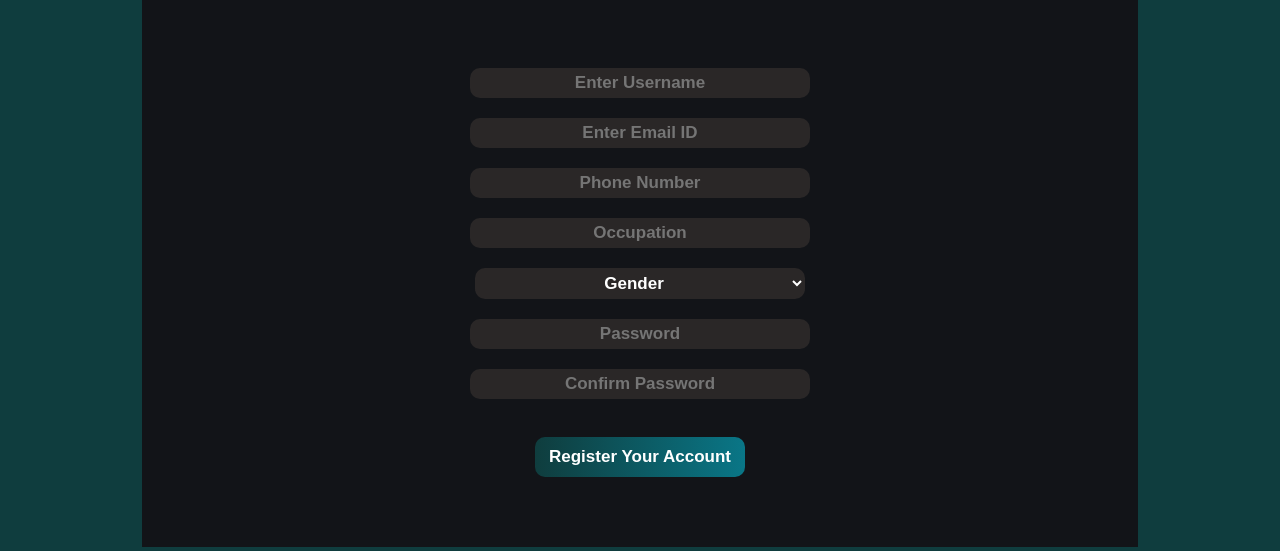
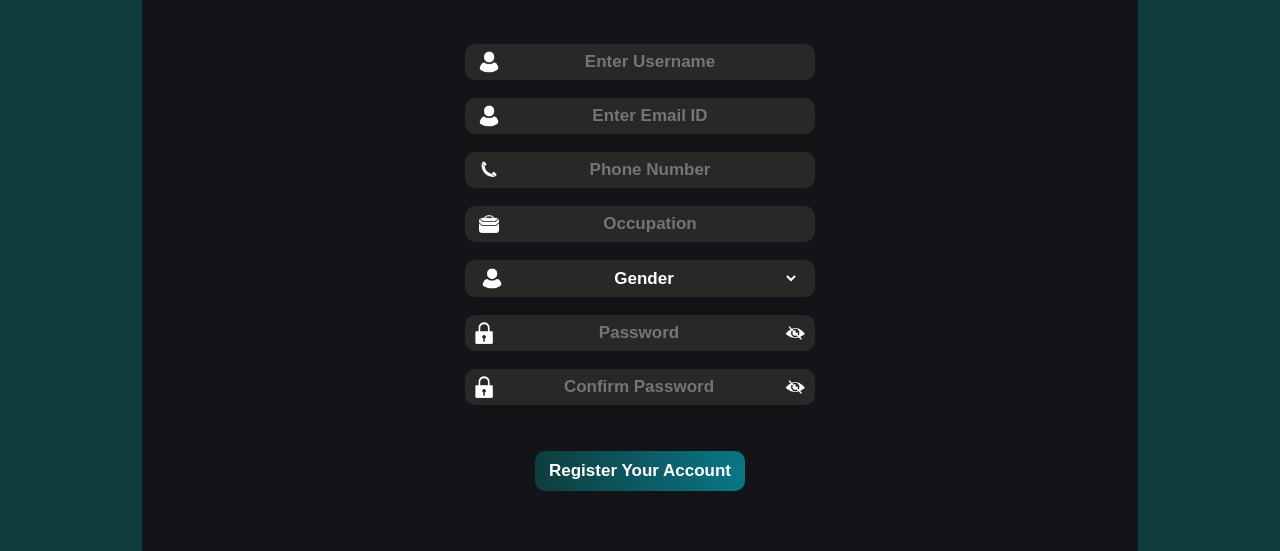
Before and after one commit to ShubhamJoshii/PortfolioMERN, a React (Create React App) app in the folder client/: page /register in a window 1280 px wide. Shown: the part 218-769 px from the top of the page. Built offline with nearby package versions, Linux system fonts and the light colour scheme; no server answers.

Commit message:
register login Css Upgrade

```diff
--- a/client/src/HeaderTop.jsx
+++ b/client/src/HeaderTop.jsx
@@ -15,6 +15,7 @@ const HeaderTop = () => {
     setShow(!show)
   }
   const logoutBtn = async () => {
+
     const res = await fetch("/logout", {
       method: "GET",
       headers: {
@@ -24,6 +25,7 @@ const HeaderTop = () => {
       credentials: "include",
     }).then(() => {
       navigate("/");
+      window.location.reload(false);
     })
     .catch((err) => {
       console.log(err);
@@ -106,7 +108,7 @@ const HeaderTop = () => {
       <div className="userDP">
           {userName}
           <div className="loginRegister">
-            <h3 onClick={signinOUT}>{show == true ? "Sign in" : "Logout"}</h3>
+            <h3 onClick={signinOUT}>{show === true ? "Sign in" : "Logout"}</h3>
             <h3 onClick={()=>navigate("/register")}>Register</h3>
           </div>
         </div>
--- a/client/src/Login/Login.jsx
+++ b/client/src/Login/Login.jsx
@@ -3,38 +3,59 @@ import { useNavigate } from "react-router-dom";
 import appleLogo from "../Images/AppleLogo.png";
 import Facebook from "../Images/FacebookWhite.png";
 import Google from "../Images/googleLogo.png";
+import userLogo from "../Images/userLogo.png";
+import lockLogo from "../Images/lockLogo.png";
+import eyeOpen from "../Images/eyeOpen.png";
+import eyeClose from "../Images/eyeClose.png";
+
 import "./Login.css";
 
 function Login() {
-    const [loginData,setLoginData] = useState({})
-    let navigate = useNavigate();
-    const handleInput = (e)=>{
+  const [loginData, setLoginData] = useState({});
+  let navigate = useNavigate();
+  const handleInput = (e) => {
+    const name = e.target.name;
+    const value = e.target.value;
+    setLoginData({ ...loginData, [name]: value });
+  };
+  const handleInputData = async (e) => {
+    e.preventDefault();
+    // console.log(loginData)
+    const { email, password } = loginData;
+    try {
+      const res = await fetch("/login", {
+        method: "POST",
+        headers: {
+          "Content-Type": "application/json",
+        },
+        body: JSON.stringify({ email, password }),
+      });
+      const Data = await res.json();
+      alert(Data.message);
+      if (Data.message === "User Login") {
+        navigate("/");
+        window.location.reload(false);
+      }
+    } catch (err) {
+      alert("User Not Registered");
+      navigate("/register");
+      console.log(err);
+    }
+  };
 
-        const name = e.target.name;
-        const value = e.target.value;
-        setLoginData({...loginData,[name]:value})
+  const passwordShow = ()=>{
+    let a = document.getElementsByClassName("password")[0];
+    let b = document.getElementById("passwordShow");
+    if(a.type === "password"){
+      a.type="text";
+      b.src=eyeOpen;
     }
-    const handleInputData = async(e)=>{
-        e.preventDefault()
-        // console.log(loginData)
-        const{email,password} = loginData;
-        try{
-            const res = await fetch("/login",{
-                method:"POST",
-                headers:{
-                    "Content-Type":"application/json"
-                },
-                body:JSON.stringify({email,password})
-            })
-            const Data = await res.json()
-            alert(Data.message)
-            navigate("/")
-          } catch(err){
-            alert("User Not Registered")
-            navigate("/register")
-            console.log(err)
-        }
+    else{
+      a.type="password";
+      b.src=eyeClose;
     }
+  }
+
   return (
     <div className="LoginContainer">
       <div className="login">
@@ -47,11 +68,42 @@ function Login() {
         <div className="loginForm">
           <form action="" method="POST">
             <h1>Login Details</h1>
-            <input type="text" placeholder="Enter Email ID" name="email" id="loginInput" onChange={handleInput} />
+            <div className="loginInput_Div">
+              <img src={userLogo} width="20px" alt="" />
+              <input
+                type="text"
+                placeholder="Enter Email ID"
+                name="email"
+                id="loginInput"
+                onChange={handleInput}
+              />
+            </div>
             <br />
-            <input type="text" placeholder="Enter Password" name="password" id="loginInput" onChange={handleInput} />
-            <br />
-            <input type="submit" value="Sign in Your Account" id="submitBTN" onClick={handleInputData}/>
+            <div className="loginInput_Div">
+              <img src={lockLogo} width="18px" alt="" />
+              <input
+                type="password"
+                placeholder="Enter Password"
+                name="password"
+                id="loginInput"
+                className="password"
+                onChange={handleInput}
+              />
+              <img
+                src={eyeClose}
+                alt=""
+                width="20px"
+                onClick={passwordShow}
+                id="passwordShow"
+              />
+              <br />
+            </div>
+            <input
+              type="submit"
+              value="Sign in Your Account"
+              id="submitBTN"
+              onClick={handleInputData}
+            />
           </form>
           <div className="loginType">
             <div className="loginTypeDiv">
--- a/client/src/Register/Register.css
+++ b/client/src/Register/Register.css
@@ -24,9 +24,9 @@
     display: flex;
     justify-content: center;
     width: 70vw;
-    /* height: 230px; */
     margin-top: 10px;
     margin-bottom: 10px;
+    /* height: 230px; */
 }
 
 .Register #submitBTN{
@@ -51,19 +51,28 @@
 .RegisterForm form{
     width: 660px;
     margin-top: 50px;
+    display: flex;
+    flex-direction: column;
+    align-items: center;
 }
 
+.registerInputDiv{
+    border-radius: 10px;
+    display: flex;
+    align-items: center;
+    justify-content: center;
+    width: 330px;
+    background: rgb(42, 39, 39);
+    padding: 5px 10px;
+}
 .RegisterForm #RegisterInput{
-    border-radius: 10px;
     text-align: center;
     font-weight: 700;
-    width: 330px;
-    /* width: 50%; */
-    padding: 5px;
+    width: 90%;
+    padding: 3px;
     font-size: 17px;
     color: white;
-    margin: 10px 0px;
-    background: rgb(42, 39, 39);
+    background: none;
     outline: none;
     border: none;
 }
--- a/client/src/Register/Register.jsx
+++ b/client/src/Register/Register.jsx
@@ -1,34 +1,99 @@
 import React, { useState } from "react";
-// import appleLogo from "../Images/AppleLogo.png";
-// import Facebook from "../Images/FacebookWhite.png";
-// import Google from "../Images/googleLogo.png";
+import { useNavigate } from "react-router-dom";
+import userLogo from "../Images/userLogo.png";
+import lockLogo from "../Images/lockLogo.png";
+import eyeOpen from "../Images/eyeOpen.png";
+import eyeClose from "../Images/eyeClose.png";
+import phone from "../Images/ContactPhone.png";
+import workLogo from "../Images/WorkLogo.png";
 import "./Register.css";
 function Register() {
-    const [RegisterData,setRegisterData] = useState({})
-    const handleInput = (e)=>{
-        const name = e.target.name;
-        const value = e.target.value;
-        setRegisterData({...RegisterData,[name]:value})
+  const [RegisterData, setRegisterData] = useState({});
+  let navigate = useNavigate();
+  const handleInput = (e) => {
+    const name = e.target.name;
+    const value = e.target.value;
+    setRegisterData({ ...RegisterData, [name]: value });
+  };
+  const handleInputData = async (e) => {
+    e.preventDefault();
+    const { name, email, phone, occupation, gender, password, Cpassword } =
+      RegisterData;
+    // console.log(name,email,phone,occupation,gender,password,Cpassword)
+    if (
+      password !== Cpassword ||
+      password.length <= 8 ||
+      Cpassword.length <= 8
+    ) {
+      alert("Password and Confirm should be same or greater than 8");
+      document.getElementsByClassName(
+        "RegisterInput"
+      )[5].style.backgroundColor = "red";
+      document.getElementsByClassName(
+        "RegisterInput"
+      )[6].style.backgroundColor = "red";
+    } else {
+      document.getElementsByClassName(
+        "RegisterInput"
+      )[5].style.backgroundColor = "rgb(42, 39, 39)";
+      document.getElementsByClassName(
+        "RegisterInput"
+      )[6].style.backgroundColor = "rgb(42, 39, 39)";
+      try {
+        const res = await fetch("/register", {
+          method: "POST",
+          headers: {
+            "Content-Type": "application/json",
+          },
+          body: JSON.stringify({
+            name,
+            email,
+            phone,
+            occupation,
+            gender,
+            password,
+            Cpassword,
+          }),
+        });
+        const Data = await res.json();
+        // console.log(Data);
+        alert(Data.message);
+        if (Data.message === "User Registered") {
+          navigate("/login");
+        } else if (Data.message === "User Already Registered") {
+          document.getElementsByClassName(
+            "RegisterInput"
+          )[1].style.backgroundColor = "red";
+        }
+      } catch (err) {
+        console.log(err);
+      }
     }
-    const handleInputData = async(e)=>{
-        e.preventDefault();
-        const{name,email,phone,occupation,gender,password,Cpassword} = RegisterData;
-        // console.log(name,email,phone,occupation,gender,password,Cpassword)
-        try{
-            const res = await fetch("/register",{
-                method:"POST",
-                headers:{
-                    "Content-Type":"application/json"
-                },
-                body:JSON.stringify({name,email,phone,occupation,gender,password,Cpassword})
-            })
-            const Data = await res.json()
-            console.log(Data)
-            alert(Data.message)
-        } catch(err){
-            console.log(err)
-        }
+  };
+  const ConfirmpasswordShow = () => {
+    let a = document.getElementsByClassName("RegisterInput")[6];
+    let b = document.getElementById("ConfirmpasswordShow");
+    if (a.type === "password") {
+      a.type = "text";
+      b.src = eyeOpen;
+    } else {
+      a.type = "password";
+      b.src = eyeClose;
     }
+  };
+
+  const passwordShow = ()=>{
+    let a = document.getElementsByClassName("RegisterInput")[5];
+    let b = document.getElementById("passwordShow");
+    if(a.type === "password"){
+      a.type="text";
+      b.src=eyeOpen;
+    }
+    else{
+      a.type="password";
+      b.src=eyeClose;
+    }
+  }
   return (
     <div className="RegisterContainer">
       <div className="Register">
@@ -41,30 +106,125 @@ function Register() {
         <div className="RegisterForm">
           <form action="" method="POST">
             {/* <h1>Register Details</h1> */}
-            <input type="text" placeholder="Enter Username" name="name" id="RegisterInput" onChange={handleInput} />
+            <div className="registerInputDiv">
+              <img src={userLogo} alt="" width="20px" />
+              <input
+                type="text"
+                placeholder="Enter Username"
+                name="name"
+                id="RegisterInput"
+                className="RegisterInput"
+                autoComplete="on"
+                onChange={handleInput}
+              />
+            </div>
             <br />
-            <input type="text" placeholder="Enter Email ID" name="email" id="RegisterInput" onChange={handleInput} />
+            <div className="registerInputDiv">
+              <img src={userLogo} alt="" width="20px" />
+              <input
+                type="text"
+                placeholder="Enter Email ID"
+                name="email"
+                id="RegisterInput"
+                className="RegisterInput"
+                autoComplete="off"
+                onChange={handleInput}
+              />
+            </div>
             <br />
-            <input type="text" placeholder="Phone Number" name="phone" id="RegisterInput" onChange={handleInput} />
+            <div className="registerInputDiv">
+              <img src={phone} alt="" width="20px" />
+              <input
+                type="text"
+                placeholder="Phone Number"
+                name="phone"
+                id="RegisterInput"
+                autoComplete="on"
+                className="RegisterInput"
+                onChange={handleInput}
+              />
+            </div>
             <br />
-            <input type="text" placeholder="Occupation" name="occupation" id="RegisterInput" onChange={handleInput} />
+            <div className="registerInputDiv">
+              <img src={workLogo} alt="" width="20px" />
+              <input
+                type="text"
+                placeholder="Occupation"
+                name="occupation"
+                id="RegisterInput"
+                autoComplete="on"
+                className="RegisterInput"
+                onChange={handleInput}
+              />
+            </div>
             <br />
-            <select name="gender" placeholder="Gender" id="RegisterInput" onChange={handleInput} >
+            <div className="registerInputDiv">
+              <img src={userLogo} alt="" width="20px" />
+              <select
+                name="gender"
+                placeholder="Gender"
+                id="RegisterInput"
+                className="RegisterInput"
+                autoComplete="off"
+                onChange={handleInput}
+              >
                 <option value="">Gender</option>
                 <option value="Male">Male</option>
                 <option value="Female">Female</option>
                 <option value="Other">Other</option>
-            </select>
-            <br/>
-            <input type="text" placeholder="Password" name="password" id="RegisterInput" onChange={handleInput} />
+              </select>
+            </div>
             <br />
-            <input type="text" placeholder="Confirm Password" name="Cpassword" id="RegisterInput" onChange={handleInput} />
+            <div className="registerInputDiv">
+              <img src={lockLogo} alt="" width="18px" />
+              <input
+                type="password"
+                placeholder="Password"
+                name="password"
+                id="RegisterInput"
+                autoComplete="off"
+                className="RegisterInput"
+                onChange={handleInput}
+              />
+              <img
+                src={eyeClose}
+                alt=""
+                width="20px"
+                onClick={passwordShow}
+                id="passwordShow"
+              />
+            </div>
+            <br />
+            <div className="registerInputDiv">
+              <img src={lockLogo} alt="" width="18px" />
+              <input
+                type="password"
+                placeholder="Confirm Password"
+                name="Cpassword"
+                autoComplete="off"
+                id="RegisterInput"
+                className="RegisterInput"
+                onChange={handleInput}
+              />
+              <img
+                src={eyeClose}
+                alt=""
+                width="20px"
+                onClick={ConfirmpasswordShow}
+                id="ConfirmpasswordShow"
+              />
+            </div>
             <br />
             <br />
-            <input type="submit" value="Register Your Account" id="submitBTN" onClick={handleInputData}/>
+            <input
+              type="submit"
+              value="Register Your Account"
+              id="submitBTN"
+              onClick={handleInputData}
+            />
           </form>
         </div>
-        </div>
+      </div>
     </div>
   );
 }
```
Also changed, not shown: client/src/ContentPage1.jsx (+5 -10 lines), client/src/Login/Login.css (+25 -6 lines), client/src/Images/WorkLogo.png (added), 16 other files (tests, documents, lock files or other folders).
